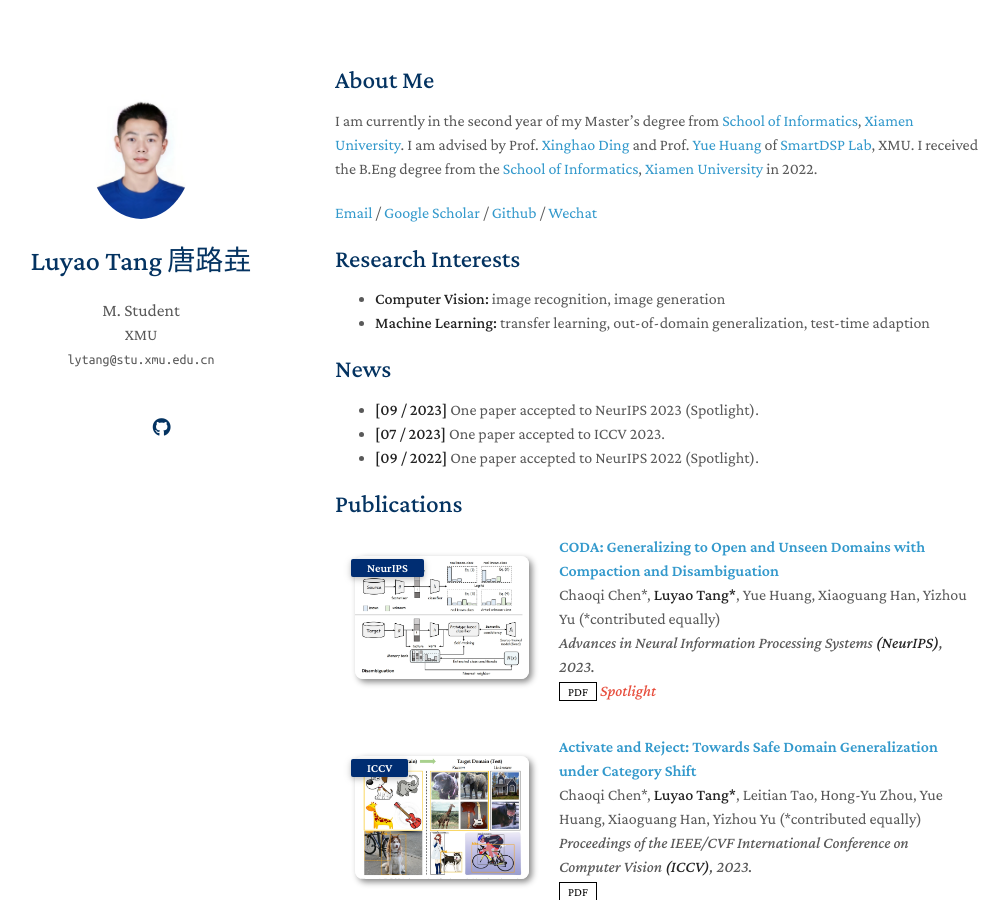
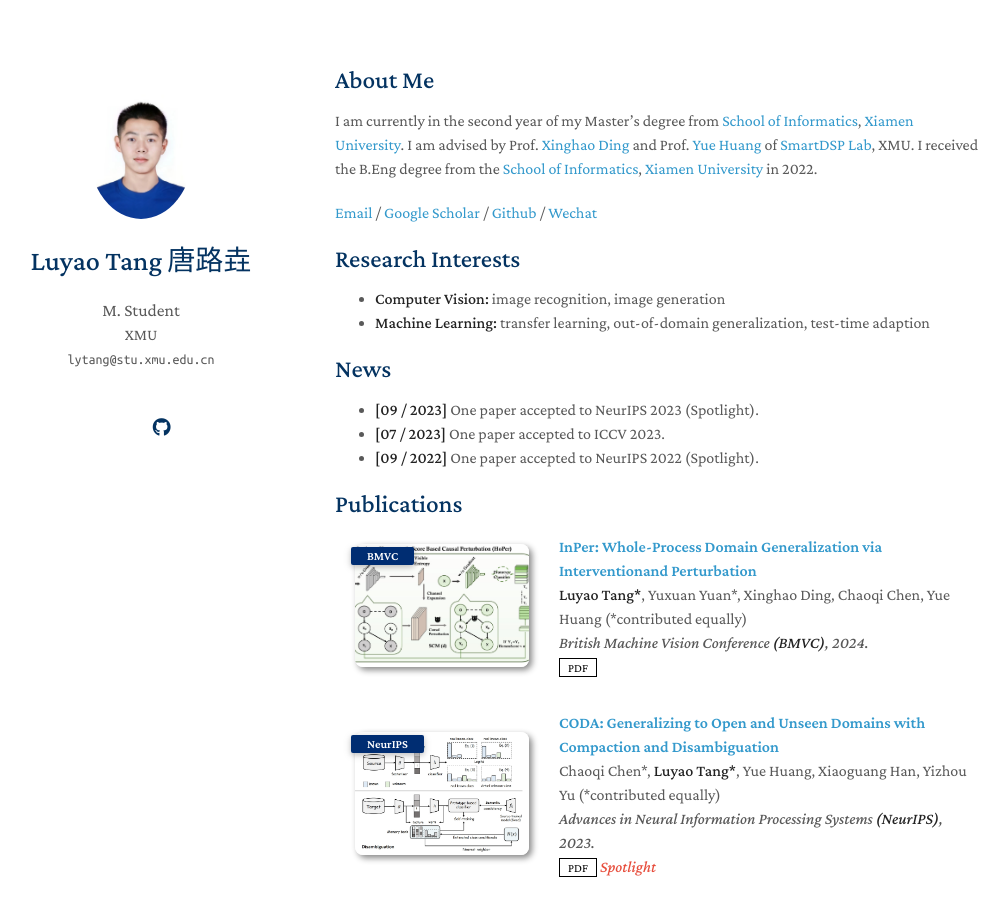
Before and after one commit to lytang63/lytang63.github.io, a Jekyll site: the page built from index.md, in a window 1280 px wide and 900 px high. Shown: the whole window, without its empty margins (135-1143 px from the left). Built offline with Jekyll 4.4.1, drawn with Linux system fonts in a browser that asks for light colours; nearby versions of some CDN libraries; a style sheet for code colours, icons or effects is not loaded; our own code applies the rules of GitHub Pages for plain Markdown files.

Commit message:
Update publications.yml

```diff
--- a/_data/publications.yml
+++ b/_data/publications.yml
@@ -1,4 +1,13 @@
 main:
+  - title: " InPer: Whole-Process Domain Generalization via Interventionand Perturbation"
+    authors: <strong>Luyao Tang*</strong>, Yuxuan Yuan*, Xinghao Ding, Chaoqi Chen, Yue Huang (*contributed equally)
+    conference_short: BMVC
+    conference: British Machine Vision Conference <strong>(BMVC)</strong>, 2024.
+    pdf: https://openreview.net/pdf?id=Jw0KRTjsGA
+    # code: https://github.com/MrGiovanni/ContinualLearning
+    # bibtex: https://bib.yliu.me/MICCAI23.txt
+    image: ./assets/img/BMVC24_1.png
+    # notes: Spotlight
 
   - title: "CODA: Generalizing to Open and Unseen Domains with Compaction and Disambiguation"
     authors: Chaoqi Chen*, <strong>Luyao Tang*</strong>, Yue Huang, Xiaoguang Han, Yizhou Yu (*contributed equally)
```
